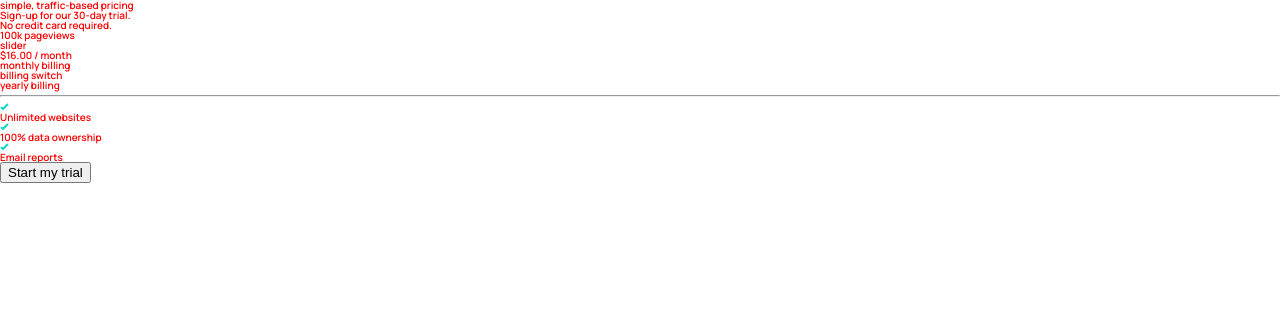
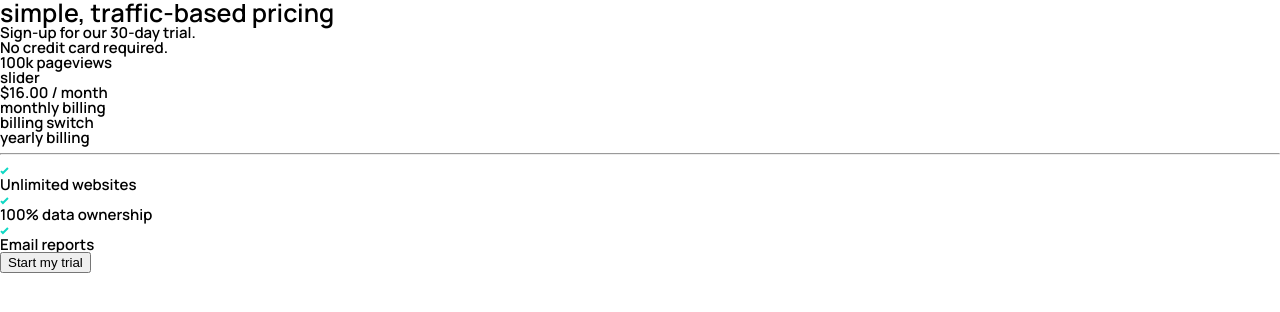
Before and after one commit to nicyuvi/interactive-pricing-component-solution, a React (Create React App) app: page / in a window 1280 px wide. Shown: the top 312 px of the page. Built offline with nearby package versions, Linux system fonts and the light colour scheme.

Commit message:
Set base font sizes

```diff
--- a/src/index.css
+++ b/src/index.css
@@ -91,7 +91,6 @@ video {
   margin: 0;
   padding: 0;
   border: 0;
-  font-size: 100%;
   font: inherit;
   vertical-align: baseline;
 }
@@ -140,11 +139,21 @@ html {
 }
 body {
   font-family: 'Manrope', sans-serif;
-  color: red;
 }
 /** GENERAL **/
 
 /** TYPOGRAPHY **/
+header h1 {
+  font-size: 2.5rem;
+}
+
+header p {
+  font-size: 1.5rem;
+}
+
+main {
+  font-size: 1.5rem;
+}
 
 /** TYPOGRAPHY **/
 
```
